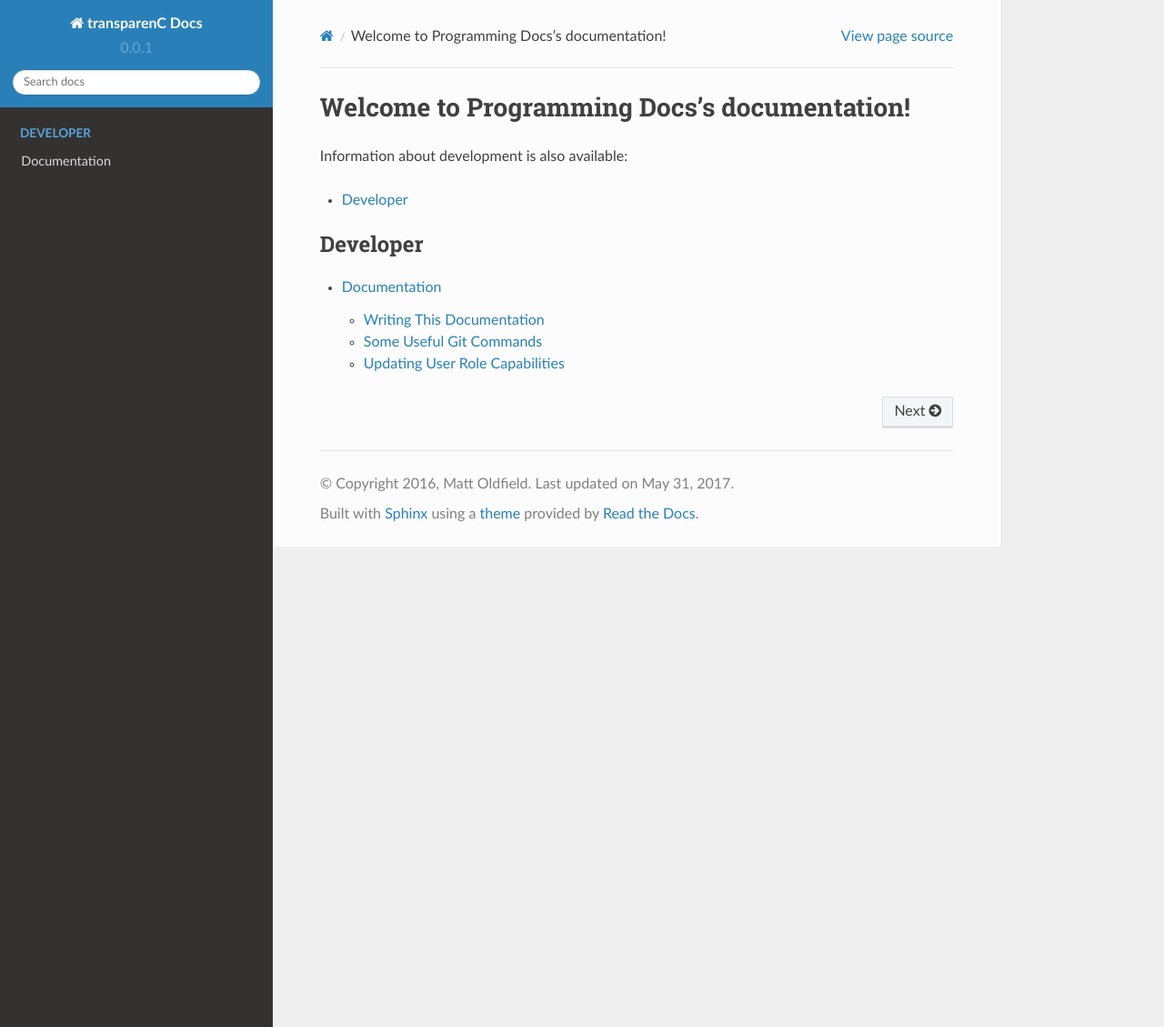
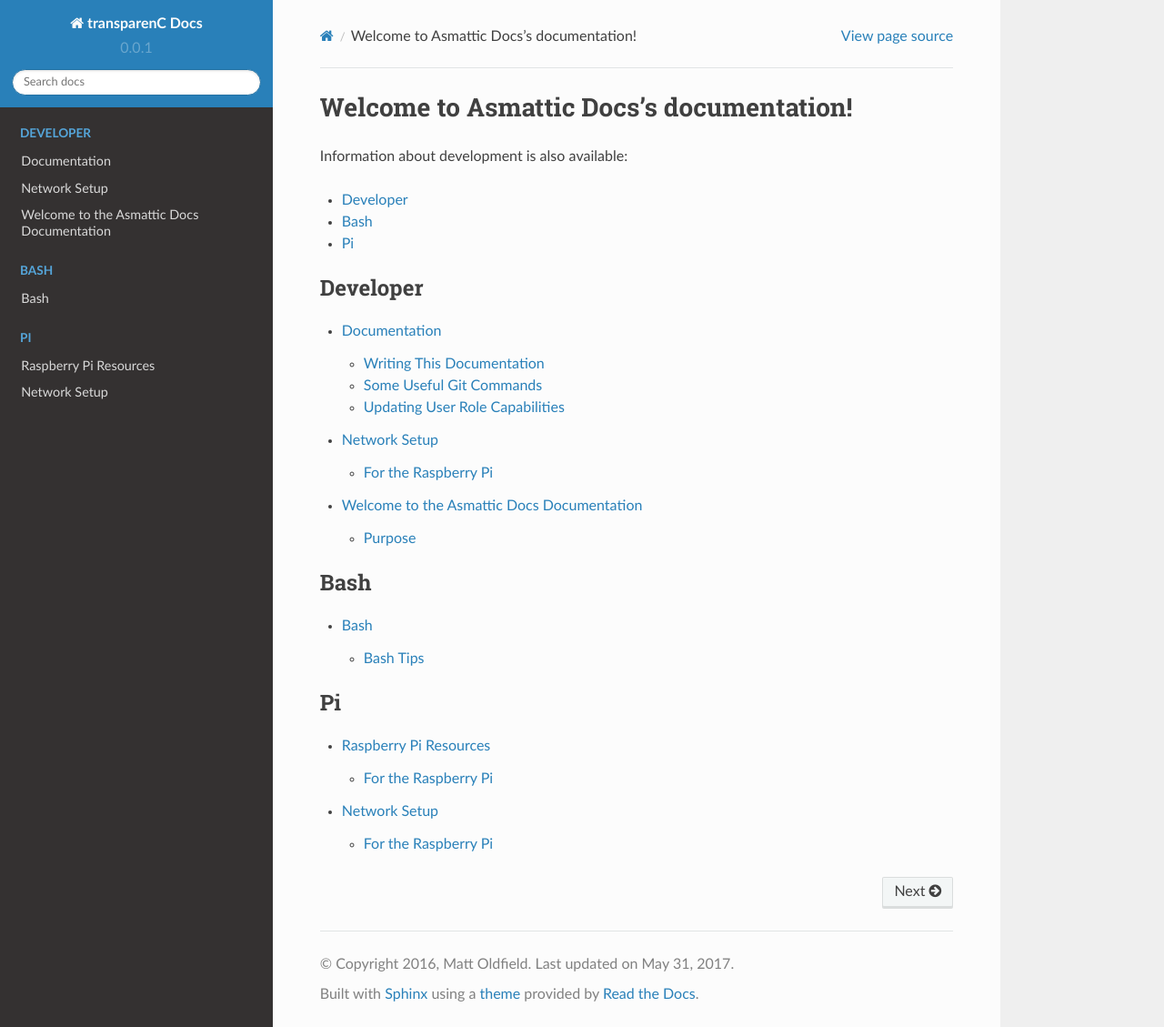
Before and after one commit to asmattic/docs, a Sphinx documentation site: the page built from source/index.rst, in a window 1280 px wide and 1129 px high. Shown: the whole window at 91% size. Built offline with Sphinx 7.4.7 and the Read the Docs theme 2.0.0, drawn with Linux system fonts in a browser that asks for light colours.

Commit message:
added pi and bash folders

```diff
--- a/source/index.rst
+++ b/source/index.rst
@@ -7,12 +7,32 @@
 Information about development is also available:
 
 * :ref:`dev-docs`
-
+* :ref:`bash`
+* :ref:`pi`
 
 .. _dev-docs:
 
 .. toctree::
-   :maxdepth: 2
-   :caption: Developer
+	:maxdepth: 2
+	:caption: Developer
 
-   dev-docs
+	dev-docs
+	pi/networks
+	README.rst
+
+.. _bash:
+
+.. toctree::
+	:maxdepth: 2
+	:caption: Bash
+
+	bash
+
+.. _pi:
+
+.. toctree::
+	:maxdepth: 2
+	:caption: Pi
+
+	pi/index
+	pi/networks
--- /dev/null
+++ b/source/pi/index.rst
@@ -0,0 +1,14 @@
+Raspberry Pi Resources
+========================
+
+.. Variables
+.. include:: ../vars.rst
+
+For the Raspberry Pi
+--------------------------
+
+Some resources.
+
+* **_raspberryPiSite** - The main website of Raspberry Pi
+
+.. _raspberryPiSite: https://www.raspberrypi.org/
--- /dev/null
+++ b/source/pi/networks.rst
@@ -0,0 +1,15 @@
+Network Setup
+==================
+
+.. Variables
+.. include:: ../vars.rst
+
+For the Raspberry Pi
+--------------------------
+
+About the pi.
+
+.. code-block:: bash
+
+	# Searching for the local IP address
+	$ nmap -sn 192.168.1.0/24
--- a/source/vars.rst
+++ b/source/vars.rst
@@ -1,9 +1,9 @@
 .. App name and url
-.. |AppName| replace:: Programming Docs
+.. |AppName| replace:: Asmattic Docs
 .. _AppName: http://docs.matthewoldfield.com
 
 .. Test site name and URL
-.. |TestAppName| replace:: transparenC test site
+.. |TestAppName| replace:: Asmattic Docs
 .. _TestAppName: http://app.mckayadvertising.com
 
 .. The current build status
```
Also changed, not shown: other parts of source/vars.rst (+2 -2 lines), README.md (+32 -0 lines), source/README.rst (+6 -2 lines), source/bash.rst (added, +15 -0 lines).
